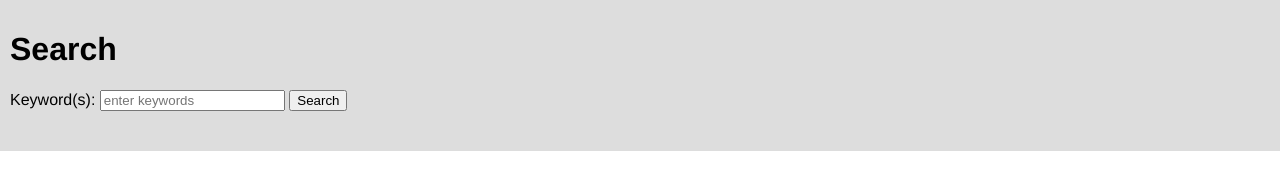
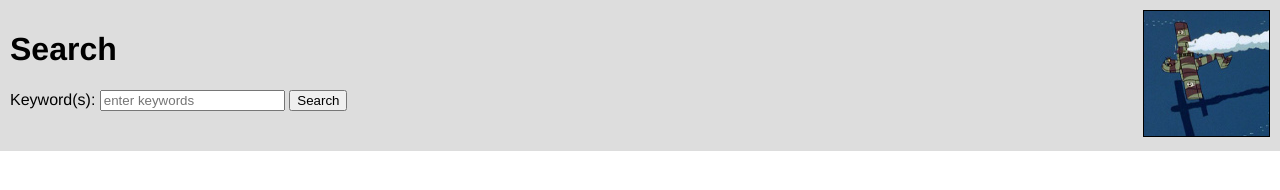
Before and after one commit to tkareine/hackjkl-intro-frp, a plain HTML site: page demo/index.html in a window 1280 px wide. Drawn offline with Linux system fonts and the light colour scheme; files whose address does not match are found by name.

Commit message:
Show selected engine as picture

```diff
--- a/demo/index.html
+++ b/demo/index.html
@@ -23,6 +23,7 @@
     <script id="searchTemplate" type="text/x-template">
       <div id="search">
         <h1>Search</h1>
+        <div class="engine"/>
         <label>Keyword(s):
           <input type="text" placeholder="enter keywords">
         </label>
--- a/demo/src/app.css
+++ b/demo/src/app.css
@@ -6,6 +6,26 @@ body {
 #search {
   background-color: #dddddd;
   padding: 10px;
+  position: relative;
+}
+#search .engine {
+  position: absolute;
+  top: 10px;
+  right: 10px;
+  width: 125px;
+  height: 125px;
+}
+#search .engine.bacon {
+  border: 1px solid black;
+  background: url('porco_rosso.jpg') no-repeat;
+}
+#search .engine.rx {
+  border: 1px solid black;
+  background: url('donald_curtis.jpg') no-repeat;
+}
+#search .engine.traditional {
+  border: 1px solid black;
+  background: url('plane_smoking.jpg') no-repeat;
 }
 #search .controls {
   padding-right: 20px;
--- a/demo/src/app.load.js
+++ b/demo/src/app.load.js
@@ -3,6 +3,7 @@
 
   function load() {
     $('body').prepend($('#searchTemplate').text())
+    $('#search .engine').addClass(App.Env.engine).attr('title', 'Engine: ' + App.Env.engine)
     return Loader.loadJS('src/app.engine.' + App.Env.engine + '.js')
   }
 })(window.jQuery, window._, window.App, window.Loader)
```
Also changed, not shown: demo/src/donald_curtis.jpg (added), demo/src/plane_smoking.jpg (added), demo/src/porco_rosso.jpg (added).
